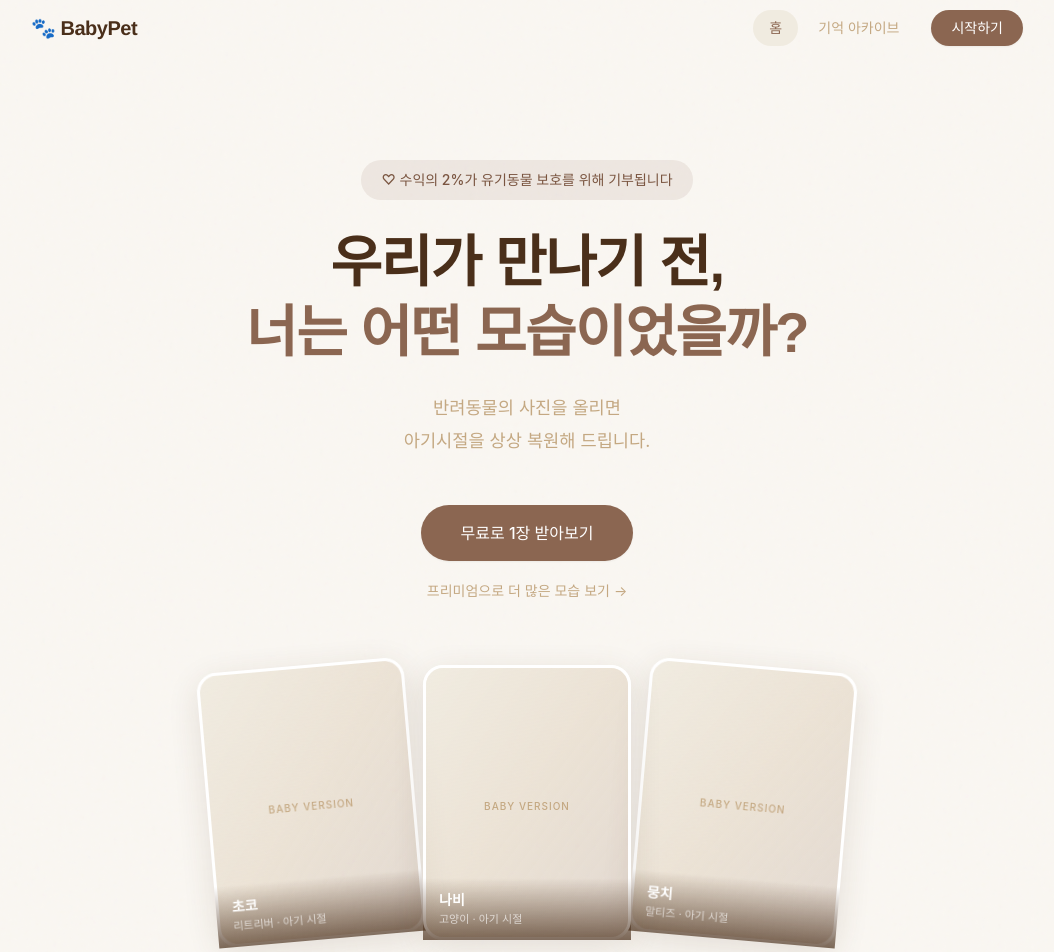
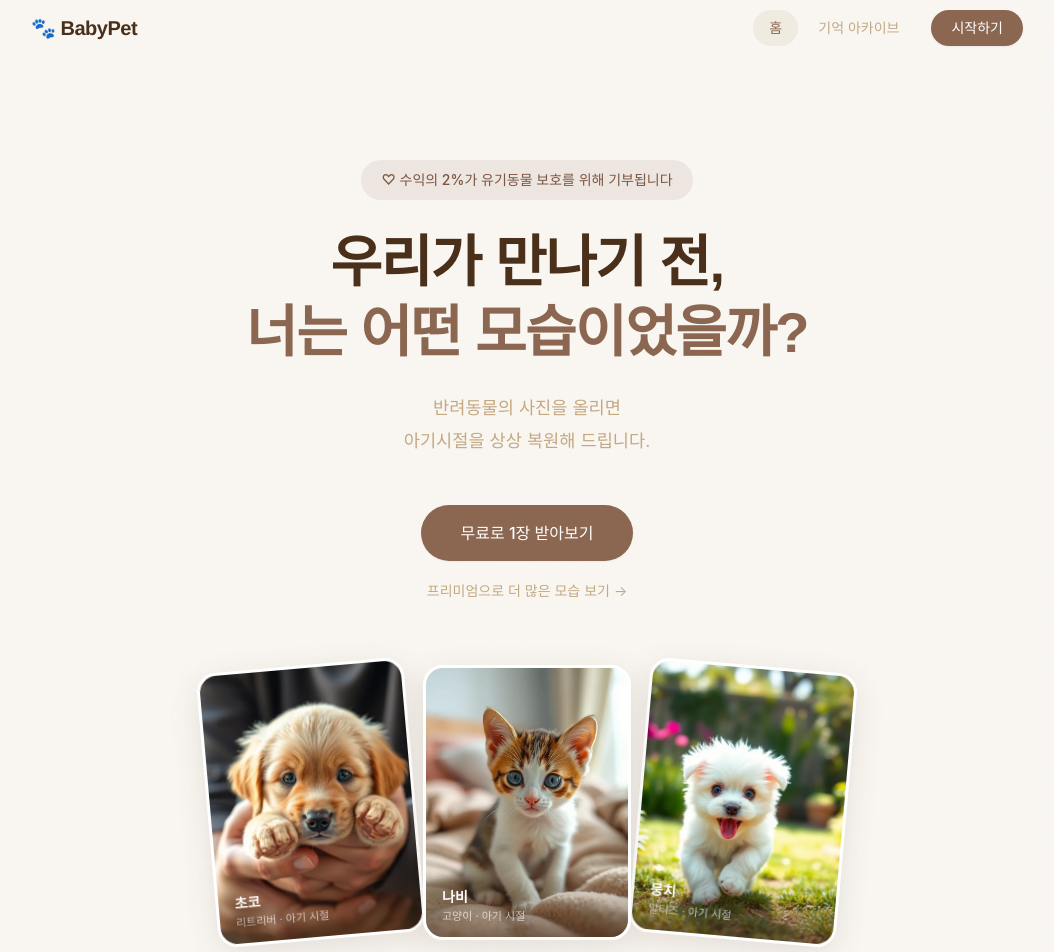
Before and after one commit to oksi2337/mylovelylittlebaby, a Next.js app: page / in a window 1280 px wide. Shown: the top 952 px of the page, without its empty margins (113-1167 px from the left). Built offline with nearby package versions, Linux system fonts and the light colour scheme; a web font is replaced by a local one.

Commit message:
auto: update files

```diff
--- a/src/components/landing/HeroSection.tsx
+++ b/src/components/landing/HeroSection.tsx
@@ -49,7 +49,7 @@ function FloatQuote({ text, index }: { text: string; index: number }) {
 }
 
 function ExampleCard({
-  emoji,
+  img,
   name,
   desc,
   rotate,
@@ -65,11 +65,9 @@ function ExampleCard({
       style={{ zIndex: z, translateX: x }}
       className="relative flex-shrink-0 w-44 md:w-52"
     >
-      {/* Photo placeholder */}
-      <div className="rounded-[20px] overflow-hidden shadow-hover border-[3px] border-white">
-        <div className="aspect-[3/4] bg-gradient-to-br from-beige via-soft-brown/25 to-warm-brown/20 flex flex-col items-center justify-center gap-2">
-          <span className="text-7xl select-none">{emoji}</span>
-          <span className="text-[10px] text-soft-brown uppercase tracking-widest font-medium">Baby version</span>
+      <div className="rounded-[20px] overflow-hidden shadow-hover border-[3px] border-white relative">
+        <div className="aspect-[3/4] relative">
+          <Image src={img} alt={name} fill className="object-cover" sizes="208px" />
         </div>
         <div className="absolute inset-x-0 bottom-0 px-4 py-3 bg-gradient-to-t from-deep-brown/70 to-transparent">
           <p className="text-white text-sm font-semibold">{name}</p>
```
